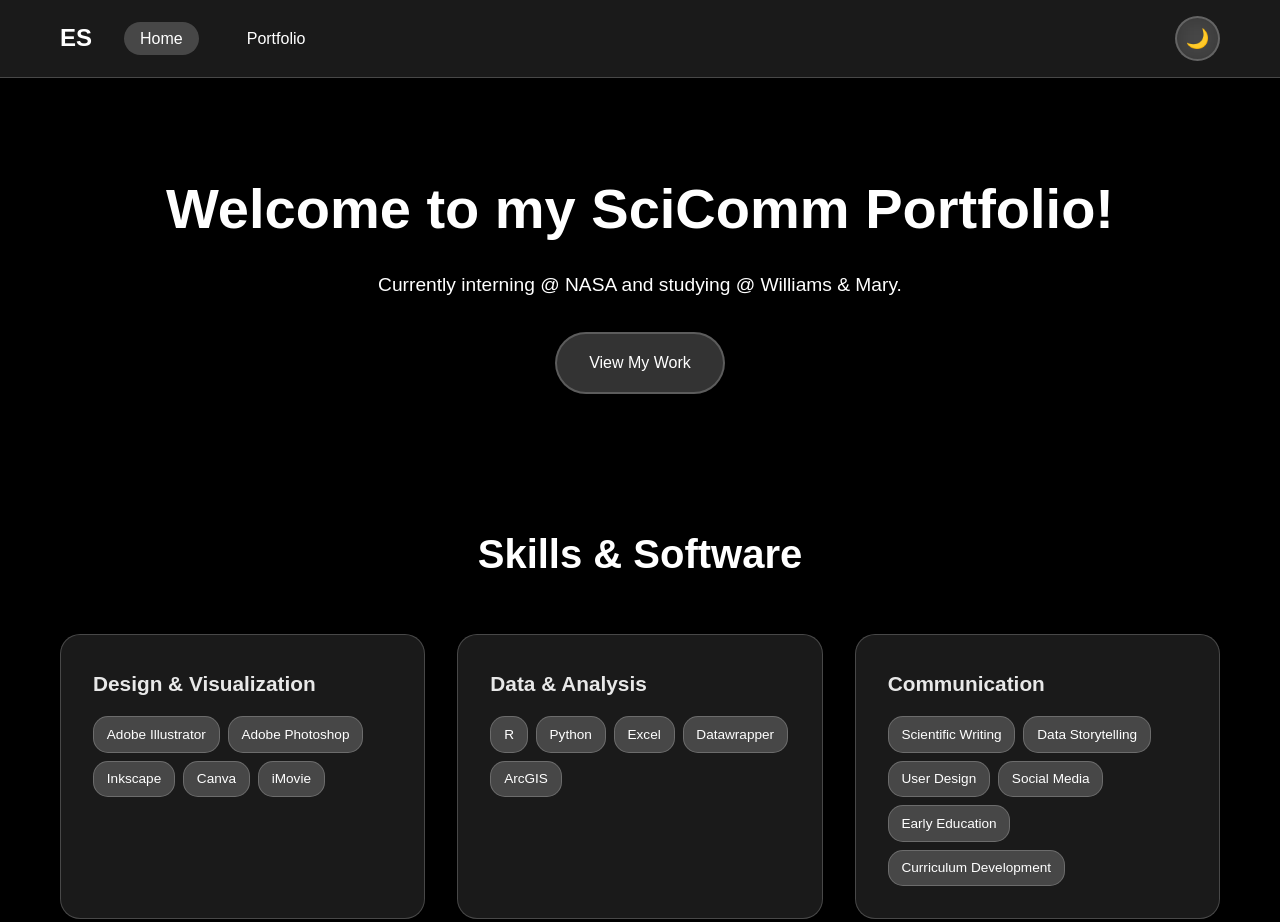
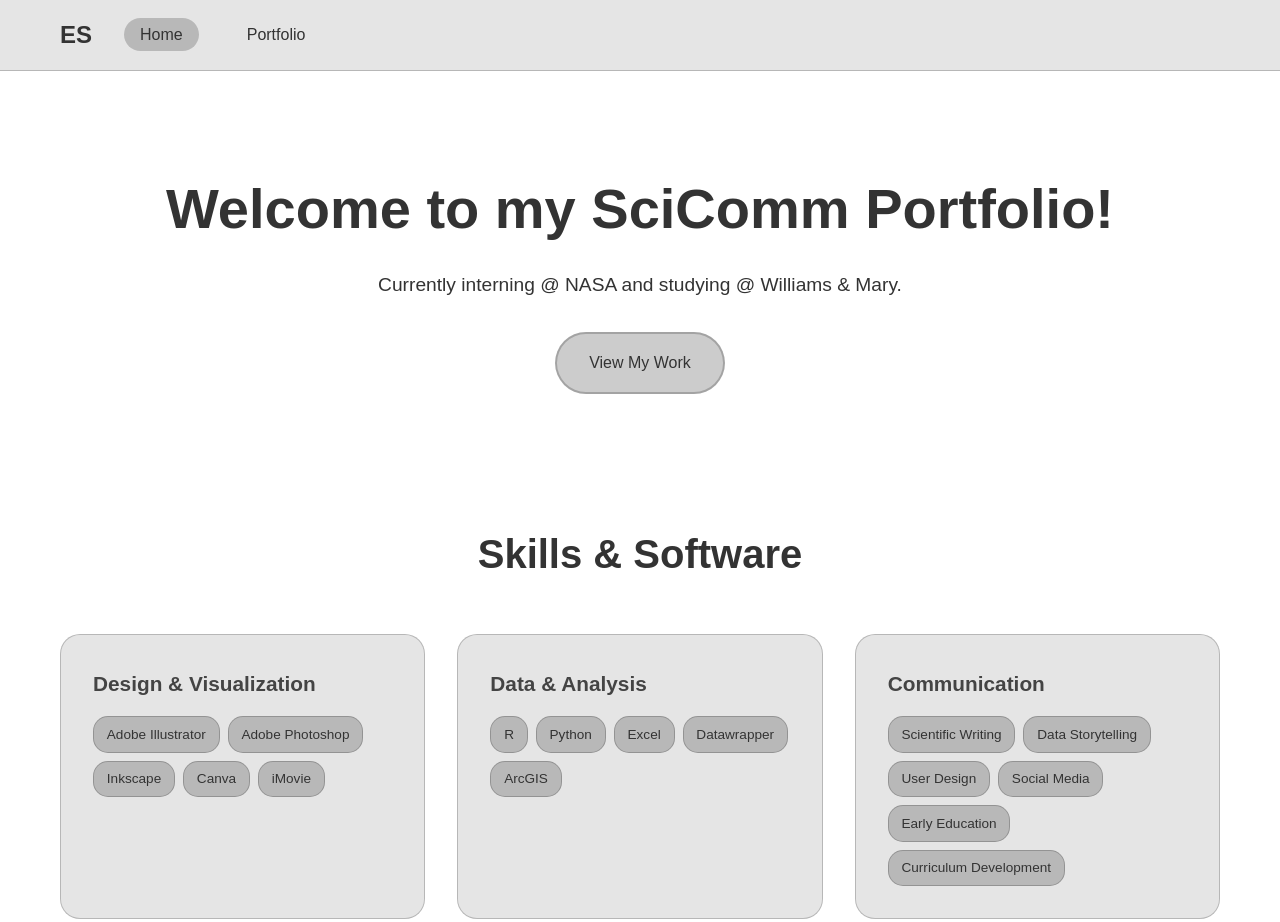
Before and after one commit to elissasteil/elissasteil.github.io, a plain HTML site: page index.html in a window 1280 px wide. Shown: the top 922 px of the page. Drawn offline with Linux system fonts and the light colour scheme.

Commit message:
Update index.html

```diff
--- a/index.html
+++ b/index.html
@@ -6,24 +6,7 @@
     <title>My Portfolio</title>
     <style>
         :root {
-            /* Dark mode colors (default) */
-            --bg-color: black;
-            --text-color: white;
-            --text-secondary: rgba(255, 255, 255, 0.9);
-            --text-tertiary: rgba(255, 255, 255, 0.7);
-            --glass-bg: rgba(255, 255, 255, 0.1);
-            --glass-border: rgba(255, 255, 255, 0.2);
-            --glass-hover: rgba(255, 255, 255, 0.2);
-            --glass-hover-strong: rgba(255, 255, 255, 0.3);
-            --glass-active: rgba(255, 255, 255, 0.4);
-            --timeline-line: rgba(255, 255, 255, 0.3);
-            --timeline-marker: rgba(255, 255, 255, 0.8);
-            --timeline-marker-border: rgba(255, 255, 255, 0.3);
-            --lightbox-bg: rgba(0, 0, 0, 0.9);
-        }
-
-        [data-theme="light"] {
-            /* Light mode colors */
+            /* Light mode colors only */
             --bg-color: white;
             --text-color: #333;
             --text-secondary: #444;
@@ -108,29 +91,6 @@
         }
 
         .nav-links a:hover, .nav-links a.active {
-            background: var(--glass-hover);
-            transform: translateY(-2px);
-        }
-
-        /* Theme Toggle Button */
-        .theme-toggle {
-            background: var(--glass-bg);
-            color: var(--text-color);
-            border: 2px solid var(--glass-border);
-            padding: 0.5rem;
-            border-radius: 50%;
-            cursor: pointer;
-            backdrop-filter: blur(10px);
-            transition: all 0.3s ease;
-            width: 45px;
-            height: 45px;
-            display: flex;
-            align-items: center;
-            justify-content: center;
-            font-size: 1.2rem;
-        }
-
-        .theme-toggle:hover {
             background: var(--glass-hover);
             transform: translateY(-2px);
         }
@@ -587,12 +547,6 @@
             .timeline-content:hover {
                 transform: none;
             }
-
-            .theme-toggle {
-                width: 40px;
-                height: 40px;
-                font-size: 1rem;
-            }
         }
     </style>
 </head>
@@ -607,7 +561,6 @@
                     <li><a href="#" onclick="showPage('portfolio')">Portfolio</a></li>
                 </ul>
             </div>
-            <button class="theme-toggle" onclick="toggleTheme()" id="themeToggle">🌙</button>
         </div>
     </nav>
 
@@ -816,20 +769,6 @@
     </div>
 
     <script>
-    // Theme management
-    function toggleTheme() {
-        const body = document.body;
-        const themeToggle = document.getElementById('themeToggle');
-
-        if (body.hasAttribute('data-theme')) {
-            body.removeAttribute('data-theme');
-            themeToggle.textContent = '🌙';
-        } else {
-            body.setAttribute('data-theme', 'light');
-            themeToggle.textContent = '☀️';
-        }
-    }
-
     // Page navigation
     function showPage(pageId) {
         // Hide all pages
```
